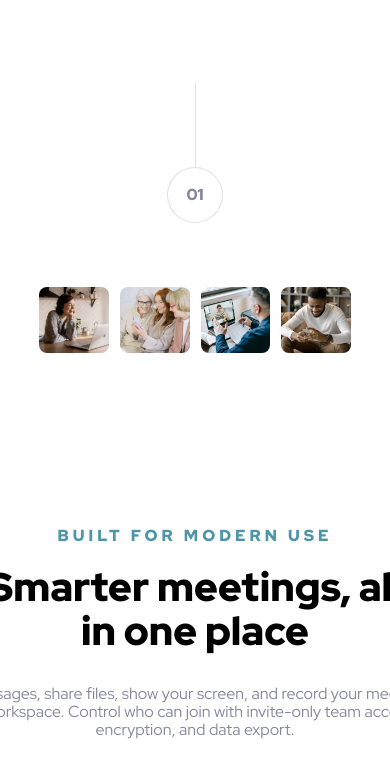
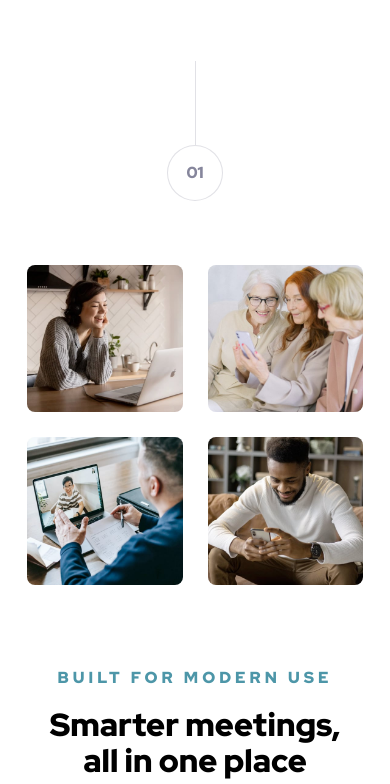
Before and after one commit to sergioreynoso/meet-landing-page, a website built with Parcel: page index.html in a window 390 px wide. Shown: the part 680-1464 px from the top of the page. Built offline with nearby package versions, Linux system fonts and the light colour scheme.

Commit message:
Breakpoints for main

```diff
--- a/scss/base/_typography.scss
+++ b/scss/base/_typography.scss
@@ -21,6 +21,16 @@ h2 {
   font-weight: 900;
   font-size: 2.5rem;
   line-height: 2.75rem;
+
+  @include mix.respond(med) {
+    font-size: 2.5rem;
+    line-height: 2.75rem;
+  }
+
+  @include mix.respond(sm) {
+    font-size: 2rem;
+    line-height: 2.25rem;
+  }
 }
 
 h3 {
@@ -37,11 +47,12 @@ p {
   font-style: normal;
   font-weight: 500;
   font-size: 1.125rem;
-  line-height: 1.8rem;
+  line-height: 1.625rem;
+  color: clr.$color-neutral-300;
 
-  font-size: clamp(1rem, 4vw, 1.125rem);
-  line-height: clamp(1.125rem, 4vw, 1.625rem);
-  color: clr.$color-neutral-300;
+  @include mix.respond(med) {
+    font-size: 1;
+  }
 }
 
 .section-anchor {
--- a/scss/components/_buttons.scss
+++ b/scss/components/_buttons.scss
@@ -6,7 +6,7 @@
   padding: 1em 2.5em;
   border-radius: 1.8125em;
   color: clr.$color-neutral-50;
-  transition: all 0.2s;
+  transition: background-color 0.2s;
 
   &--primary {
     background-color: clr.$color-primary-500;
--- a/scss/components/_gallery.scss
+++ b/scss/components/_gallery.scss
@@ -4,30 +4,42 @@
 .gallery {
   width: 100%;
   max-width: var.$desktop-max-width;
-
-  padding: 0 10vw;
-
-  display: flex;
-  justify-content: center;
+  padding: 0 11.5vw;
   list-style-type: none;
 
+  display: grid;
+  grid-template-columns: repeat(4, 1fr);
+  grid-column-gap: 1.875rem;
+  justify-content: center;
+
+  @include mix.respond(lg) {
+    padding: 0 7vw;
+    grid-column-gap: 2vw;
+  }
+
+  @include mix.respond(med) {
+    padding: 0 2.5rem;
+    grid-column-gap: 0.6875rem;
+  }
+
+  @include mix.respond(sm) {
+    padding: 0 7vw;
+    grid-template-columns: repeat(2, 1fr);
+    grid-template-rows: repeat(2, 1fr);
+    grid-row-gap: 1.5625rem;
+    grid-column-gap: 1.5625rem;
+  }
+
+  @include mix.respond(xsm) {
+    padding: 0 1.5rem;
+    grid-template-columns: repeat(2, 9.4375rem);
+    grid-template-rows: repeat(2, 8.9375rem);
+    grid-row-gap: 1.5625rem;
+    grid-column-gap: 1.5625rem;
+  }
+
   &__item {
-    width: 15.9375rem;
-    height: 15.125rem;
-
-    &:not(:last-child) {
-      margin-right: 2.09vw;
-    }
-
-    @include mix.respond(lg) {
-      width: 10.25rem;
-      height: 9.75rem;
-
-      &:not(:last-child) {
-        margin-right: 0.6875rem;
-      }
-    }
-
+    width: 100%;
     & img {
       display: block;
       width: 100%;
--- a/scss/layout/_all-in-one.scss
+++ b/scss/layout/_all-in-one.scss
@@ -9,7 +9,6 @@
 @use "components/section-anchor";
 
 .all-in-one {
-  margin-top: 3.4375rem;
   margin-bottom: 2.75rem;
 
   display: flex;
@@ -29,14 +28,30 @@
   }
 
   &__heading {
-    // (width,min-width,text-align)
-    @include mix.text-width-align(31%, 27.8125rem, center);
+    width: 27.8125rem;
+    text-align: center;
+    margin-bottom: 2rem;
 
-    margin-bottom: 2rem;
+    @include mix.respond(sm) {
+      width: 20.4375rem;
+    }
   }
 
   &__paragraph {
-    // (width,min-width,text-align)
-    @include mix.text-width-align(38%, 33.75rem, center);
+    width: 33.75rem;
+    text-align: center;
+
+    @include mix.respond(med) {
+      width: 39rem;
+    }
+
+    @include mix.respond(sm) {
+      width: 100%;
+      padding: 1.5rem;
+    }
+
+    @include mix.respond(xsm) {
+      width: 20.4375rem;
+    }
   }
 }
--- a/scss/layout/_header.scss
+++ b/scss/layout/_header.scss
@@ -10,7 +10,8 @@
 .header {
   width: 100%;
   padding-top: 5rem;
-  padding-bottom: 3.4375rem;
+  padding-bottom: 2rem;
+  margin-bottom: 4.875rem;
 
   display: flex;
   flex-direction: column;
@@ -23,6 +24,8 @@
 
   @include mix.respond(lg) {
     padding-top: 3rem;
+    padding-bottom: 0;
+    margin-bottom: 5rem;
     background-position: top 8.75rem left -2rem, top 8.75rem right -2rem;
   }
 
@@ -33,6 +36,7 @@
   }
 
   @include mix.respond(sm) {
+    margin-bottom: 4rem;
     background-position: top 140px left -20px;
     background-size: 110%;
   }
@@ -83,7 +87,9 @@
     }
   }
   &__buttons {
+    // width: 100%;
     display: flex;
+    justify-content: center;
 
     :last-child {
       margin-left: 1rem;
--- a/scss/utils/_mixins.scss
+++ b/scss/utils/_mixins.scss
@@ -18,9 +18,9 @@ This sets the text-align properties and width for headers and paragraph text
     }
   }
 
-  //Screen size of 600px
+  //Screen size of 700px
   @if $breakpoint == sm {
-    @media only screen and (max-width: 37.5rem) {
+    @media only screen and (max-width: 43.75rem) {
       @content;
     }
   }
@@ -29,14 +29,14 @@ This sets the text-align properties and width for headers and paragraph text
   @if $breakpoint == med {
     @media only screen and (max-width: 48em) {
       @content;
-    } //768px
+    }
   }
 
   //Screen size of 1200px
   @if $breakpoint == lg {
     @media only screen and (max-width: 75rem) {
       @content;
-    } //768px
+    }
   }
 
   //Screen size of 1280px
```
